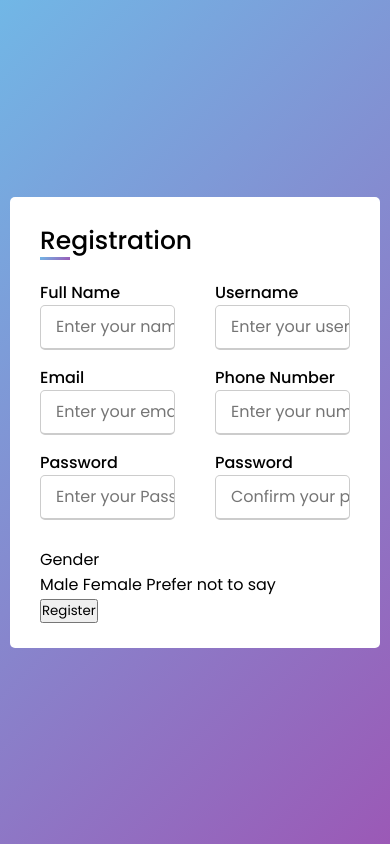
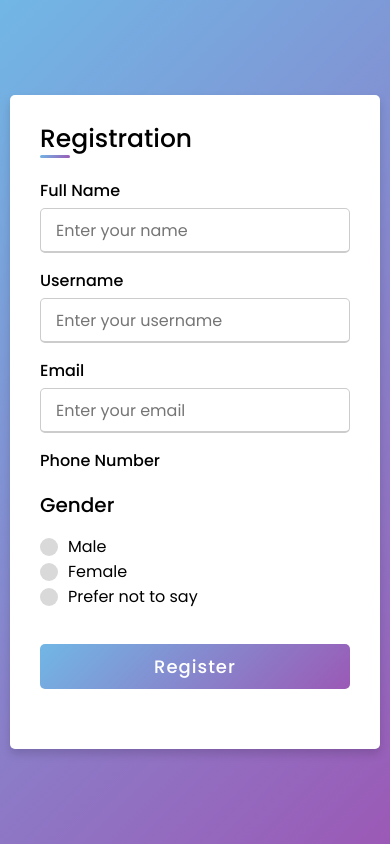
Before and after one commit to IlyaKrapivnoy/Responsive-Registration-Form, a plain HTML site: page index.html in a window 390 px wide. Drawn offline with Linux system fonts and the light colour scheme.

Commit message:
finishing

```diff
--- a/index.html
+++ b/index.html
@@ -1,55 +1,59 @@
 <!DOCTYPE html>
-<html lang="en">
+<!-- Created By CodingLab - www.codinglabweb.com -->
+<html lang="en" dir="ltr">
 <head>
 <meta charset="UTF-8">
-    <meta http-equiv="X-UA-Compatible" content="IE=edge">
+<!---<title> Responsive Registration Form | CodingLab </title>--->
+<link rel="stylesheet" href="style.css">
 <meta name="viewport" content="width=device-width, initial-scale=1.0">
-    <title>Responsive Registration Form</title>
-    <link rel="stylesheet" href="style.css">
 </head>
 <body>
     <div class="container">
         <div class="title">Registration</div>
+        <div class="content">
         <form action="#">
             <div class="user-details">
             <div class="input-box">
                 <span class="details">Full Name</span>
-                    <input type="text" placeholder="Enter your name" requared>
+                <input type="text" placeholder="Enter your name" required>
             </div>
             <div class="input-box">
                 <span class="details">Username</span>
-                    <input type="text" placeholder="Enter your username" requared>
+                <input type="text" placeholder="Enter your username" required>
             </div>
             <div class="input-box">
                 <span class="details">Email</span>
-                    <input type="text" placeholder="Enter your email" requared>
+                <input type="text" placeholder="Enter your email" required>
             </div>
             <div class="input-box">
                 <span class="details">Phone Number</span>
-                    <input type="text" placeholder="Enter your number" requared>
+                <input type="text" placeholder="Enter your number" required>
             </div>
             <div class="input-box">
                 <span class="details">Password</span>
-                    <input type="text" placeholder="Enter your Password" requared>
+                <input type="text" placeholder="Enter your password" required>
             </div>
             <div class="input-box">
-                    <span class="details">Password</span>
-                    <input type="text" placeholder="Confirm your password" requared>
+                <span class="details">Confirm Password</span>
+                <input type="text" placeholder="Confirm your password" required>
             </div>
             </div>
             <div class="gender-details">
+            <input type="radio" name="gender" id="dot-1">
+            <input type="radio" name="gender" id="dot-2">
+            <input type="radio" name="gender" id="dot-3">
             <span class="gender-title">Gender</span>
             <div class="category">
-                    <label for="">
+                <label for="dot-1">
                 <span class="dot one"></span>
                 <span class="gender">Male</span>
             </label>
-                    <label for="">
-                        <span class="dot one"></span>
+            <label for="dot-2">
+                <span class="dot two"></span>
                 <span class="gender">Female</span>
             </label>
-                    <label for="">
-                        <span class="dot one"></span>
+            <label for="dot-3">
+                <span class="dot three"></span>
                 <span class="gender">Prefer not to say</span>
                 </label>
             </div>
@@ -59,5 +63,6 @@
             </div>
         </form>
         </div>
+    </div>
 </body>
 </html>
--- a/style.css
+++ b/style.css
@@ -1,64 +1,57 @@
 @import url('https://fonts.googleapis.com/css2?family=Poppins:wght@200;300;400;500;600;700&display=swap');
-
-* {
+*{
   margin: 0;
   padding: 0;
   box-sizing: border-box;
   font-family: 'Poppins',sans-serif;
 }
-
-body {
-    background: linear-gradient(135deg, #71b7e6, #9b59b6);
+body{
+  height: 100vh;
   display: flex;
-    height: 100vh;
   justify-content: center;
   align-items: center;
   padding: 10px;
+  background: linear-gradient(135deg, #71b7e6, #9b59b6);
 }
-
-.container {
+.container{
   max-width: 700px;
   width: 100%;
-    background: #fff;
+  background-color: #fff;
   padding: 25px 30px;
   border-radius: 5px;
+  box-shadow: 0 5px 10px rgba(0,0,0,0.15);
 }
-
-.container .title {
+.container .title{
   font-size: 25px;
   font-weight: 500;
   position: relative;
 }
-
-.container .title::before {
-    content: '';
+.container .title::before{
+  content: "";
   position: absolute;
   left: 0;
   bottom: 0;
   height: 3px;
   width: 30px;
+  border-radius: 5px;
   background: linear-gradient(135deg, #71b7e6, #9b59b6);
 }
-
-.container form .user-details {
+.content form .user-details{
   display: flex;
   flex-wrap: wrap;
   justify-content: space-between;
   margin: 20px 0 12px 0;
 }
-
-form .user-details .input-box {
+form .user-details .input-box{
   margin-bottom: 15px;
   width: calc(100% / 2 - 20px);
 }
-
-
-.user-details .input-box .details {
+form .input-box span.details{
+  display: block;
   font-weight: 500;
   margin-bottom: 5px;
 }
-
-.user-details .input-box input {
+.user-details .input-box input{
   height: 45px;
   width: 100%;
   outline: none;
@@ -69,3 +62,85 @@ form .user-details .input-box {
   border-bottom-width: 2px;
   transition: all 0.3s ease;
 }
+.user-details .input-box input:focus,
+.user-details .input-box input:valid{
+  border-color: #9b59b6;
+}
+ form .gender-details .gender-title{
+  font-size: 20px;
+  font-weight: 500;
+ }
+ form .category{
+   display: flex;
+   width: 80%;
+   margin: 14px 0 ;
+   justify-content: space-between;
+ }
+ form .category label{
+   display: flex;
+   align-items: center;
+   cursor: pointer;
+ }
+ form .category label .dot{
+  height: 18px;
+  width: 18px;
+  border-radius: 50%;
+  margin-right: 10px;
+  background: #d9d9d9;
+  border: 5px solid transparent;
+  transition: all 0.3s ease;
+}
+ #dot-1:checked ~ .category label .one,
+ #dot-2:checked ~ .category label .two,
+ #dot-3:checked ~ .category label .three{
+   background: #9b59b6;
+   border-color: #d9d9d9;
+ }
+ form input[type="radio"]{
+   display: none;
+ }
+ form .button{
+   height: 45px;
+   margin: 35px 0
+ }
+ form .button input{
+   height: 100%;
+   width: 100%;
+   border-radius: 5px;
+   border: none;
+   color: #fff;
+   font-size: 18px;
+   font-weight: 500;
+   letter-spacing: 1px;
+   cursor: pointer;
+   transition: all 0.3s ease;
+   background: linear-gradient(135deg, #71b7e6, #9b59b6);
+ }
+ form .button input:hover{
+  /* transform: scale(0.99); */
+  background: linear-gradient(-135deg, #71b7e6, #9b59b6);
+  }
+ @media(max-width: 584px){
+ .container{
+  max-width: 100%;
+}
+form .user-details .input-box{
+    margin-bottom: 15px;
+    width: 100%;
+  }
+  form .category{
+    width: 100%;
+  }
+  .content form .user-details{
+    max-height: 300px;
+    overflow-y: scroll;
+  }
+  .user-details::-webkit-scrollbar{
+    width: 5px;
+  }
+  }
+  @media(max-width: 459px){
+  .container .content .category{
+    flex-direction: column;
+  }
+}
```
Lines whose indentation alone changed are shown as unchanged.
